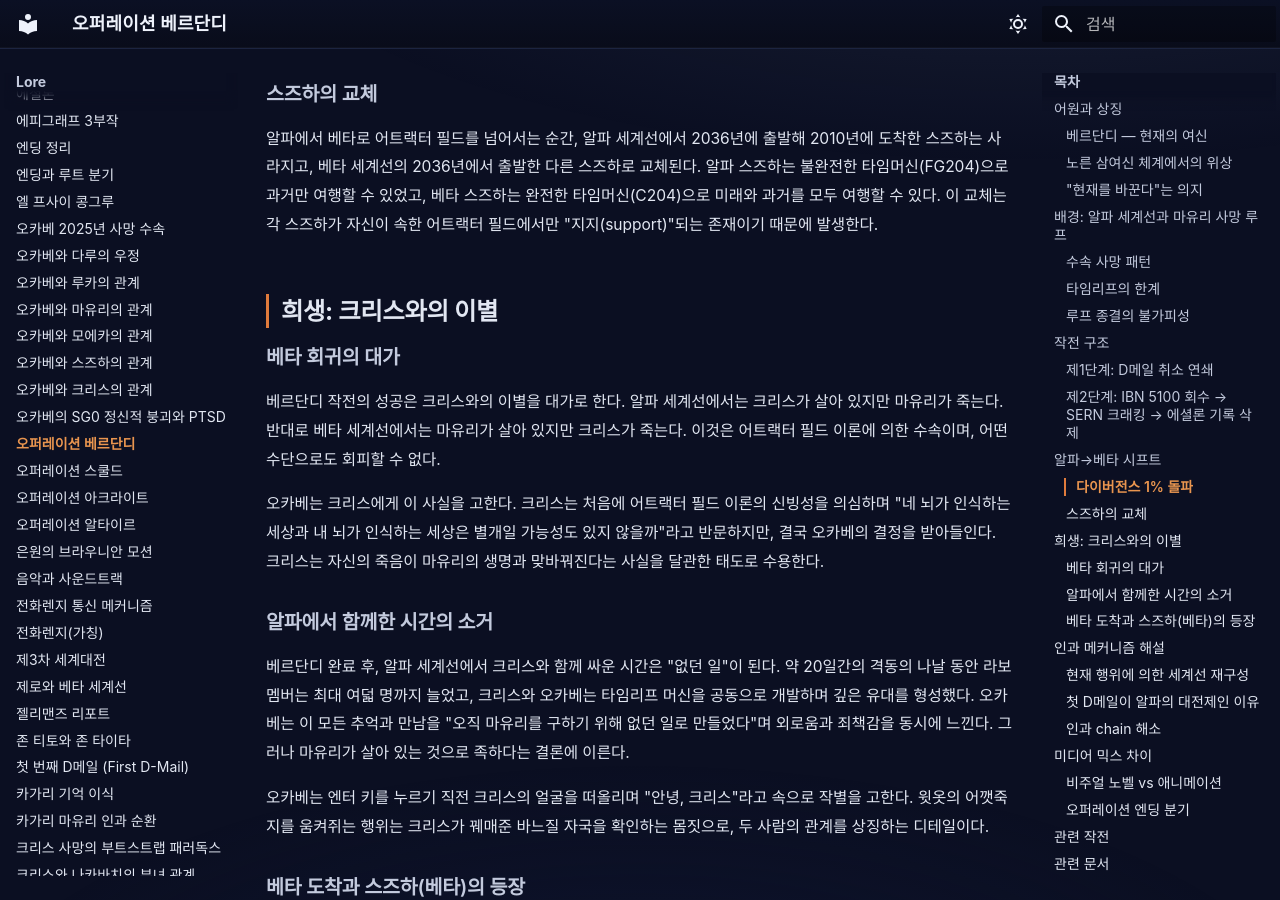
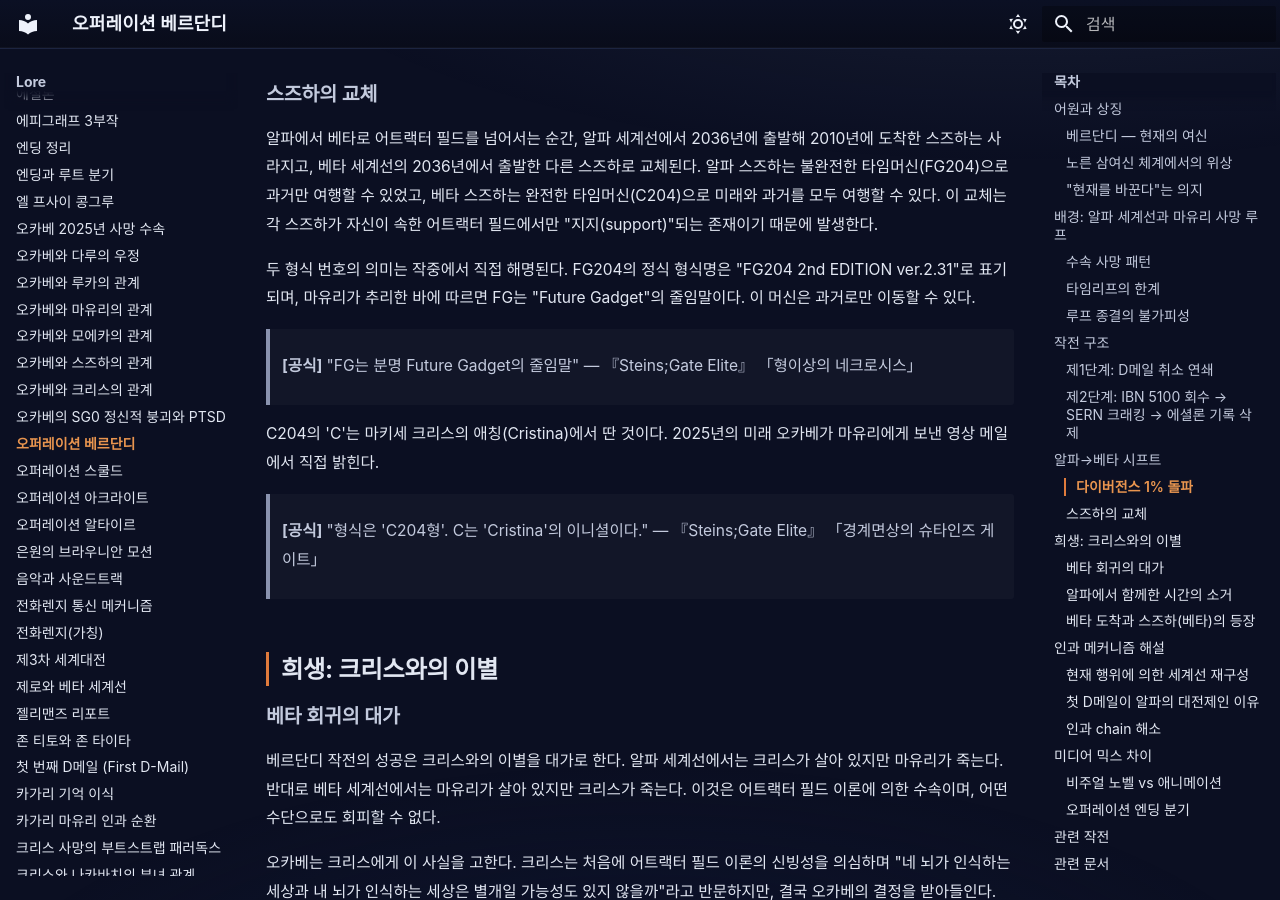
Before and after one commit to sgwiki/sgwiki.github.io, an MkDocs documentation site: the page built from wiki/lore/오퍼레이션-베르단디.md, in a window 1280 px wide and 900 px high, scrolled down 3725 px. Built offline with MkDocs 1.6.1 and Material for MkDocs 9.7.7, drawn with Linux system fonts in a browser that asks for light colours; some web fonts are replaced.

Commit message:
feat(wiki): 오퍼레이션-베르단디 — P10 a692c9cd 패치 적용

```diff
--- a/wiki/lore/오퍼레이션-베르단디.md
+++ b/wiki/lore/오퍼레이션-베르단디.md
@@ -83,6 +83,14 @@ D메일 취소 연쇄가 끝나면 오카베 일행은 IBN 5100을 확보한 상
 ### 스즈하의 교체
 
 알파에서 베타로 어트랙터 필드를 넘어서는 순간, 알파 세계선에서 2036년에 출발해 2010년에 도착한 스즈하는 사라지고, 베타 세계선의 2036년에서 출발한 다른 스즈하로 교체된다. 알파 스즈하는 불완전한 타임머신(FG204)으로 과거만 여행할 수 있었고, 베타 스즈하는 완전한 타임머신(C204)으로 미래와 과거를 모두 여행할 수 있다. 이 교체는 각 스즈하가 자신이 속한 어트랙터 필드에서만 "지지(support)"되는 존재이기 때문에 발생한다.
+
+두 형식 번호의 의미는 작중에서 직접 해명된다. FG204의 정식 형식명은 "FG204 2nd EDITION ver.2.31"로 표기되며, 마유리가 추리한 바에 따르면 FG는 "Future Gadget"의 줄임말이다. 이 머신은 과거로만 이동할 수 있다.
+
+> **[공식]** "FG는 분명 Future Gadget의 줄임말" — 『Steins;Gate Elite』 「형이상의 네크로시스」
+
+C204의 'C'는 마키세 크리스의 애칭(Cristina)에서 딴 것이다. 2025년의 미래 오카베가 마유리에게 보낸 영상 메일에서 직접 밝힌다.
+
+> **[공식]** "형식은 'C204형'. C는 'Cristina'의 이니셜이다." — 『Steins;Gate Elite』 「경계면상의 슈타인즈 게이트」
 
 ## 희생: 크리스와의 이별
 
```
